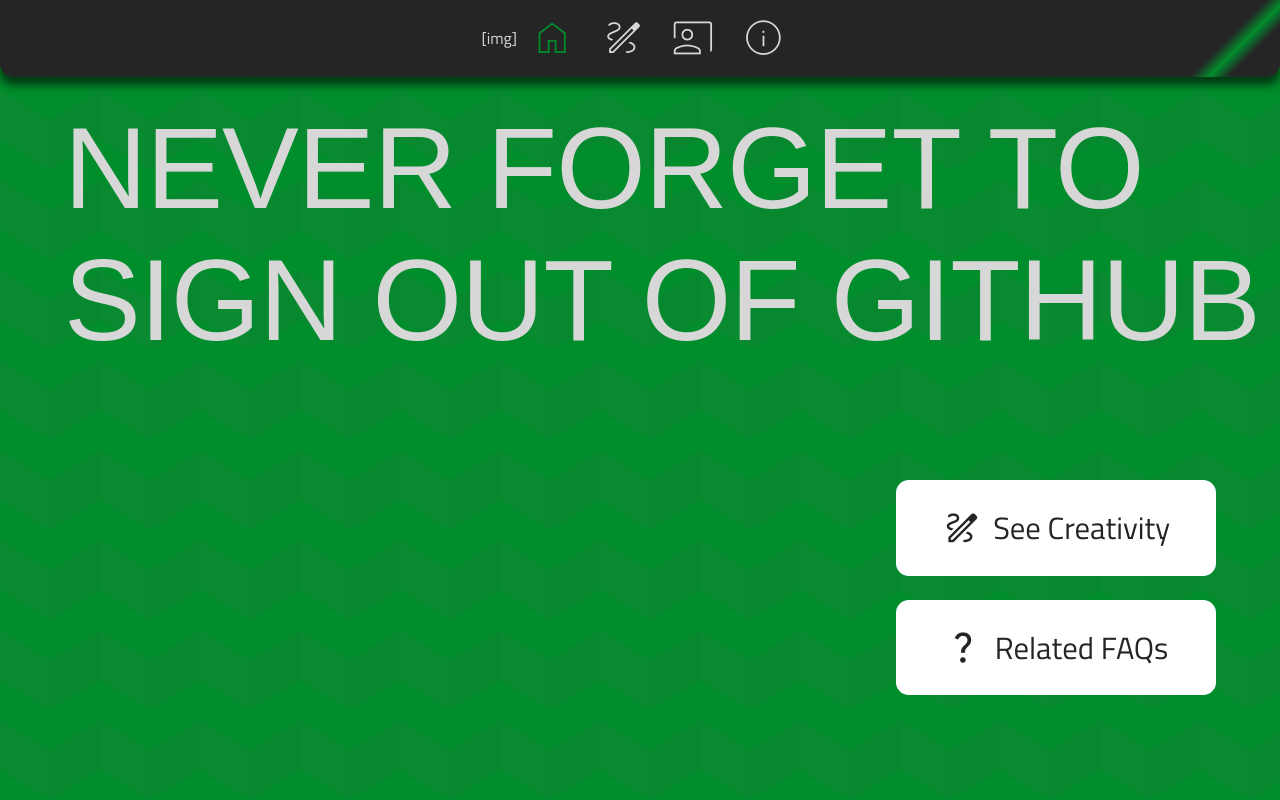
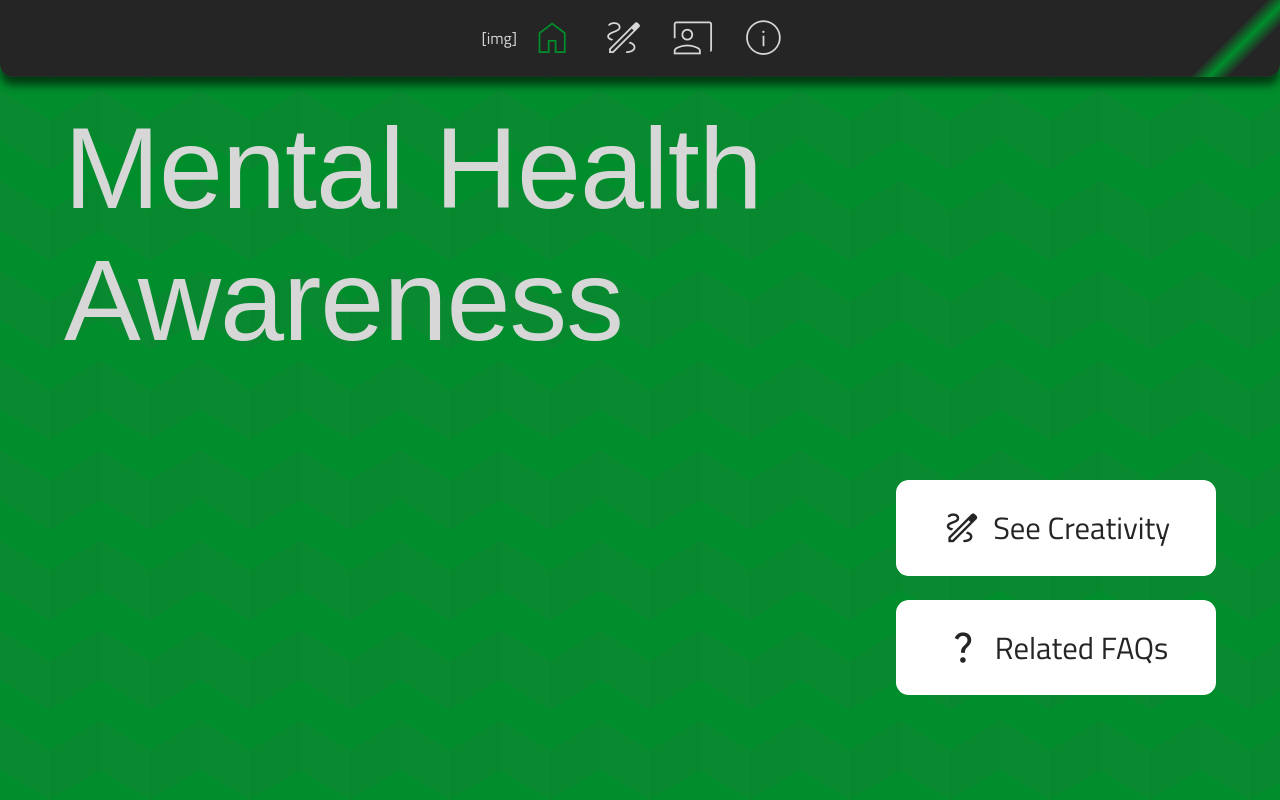
Before and after one commit to jisgrade12/home, a website: page public/mentalhealth.html in a window 1280 px wide. Shown: the top 800 px of the page. Drawn offline with nearby package versions, Linux system fonts and the light colour scheme; a web font is replaced by a local one.

Commit message:
Revert "Update mentalhealth.html"
This reverts commit 626704cb37fe9bca665961aef6e1c30277b6789d.

```diff
--- a/public/mentalhealth.html
+++ b/public/mentalhealth.html
@@ -122,9 +122,7 @@
         ></rect>
       </svg>
       <div class="nav-resistance" id="tp"></div>
-      <a href="#tp"
-        ><div class="home-title2">NEVER FORGET TO SIGN OUT OF GITHUB</div></a
-      >
+      <a href="#tp"><div class="home-title2">Mental Health Awareness</div></a>
       <div class="button-holder">
         <a href="mentalhealth/art.html" class="home-blink"
           ><div class="home-but">
```
